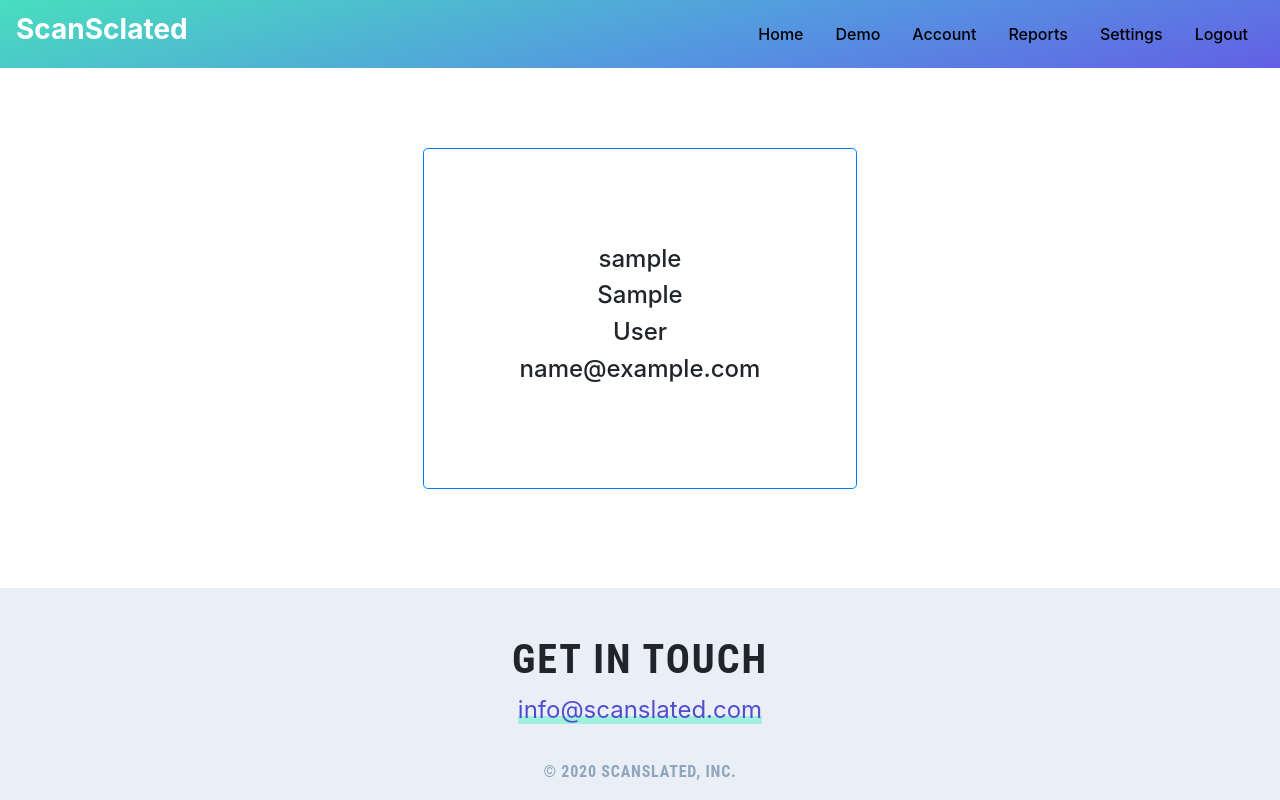
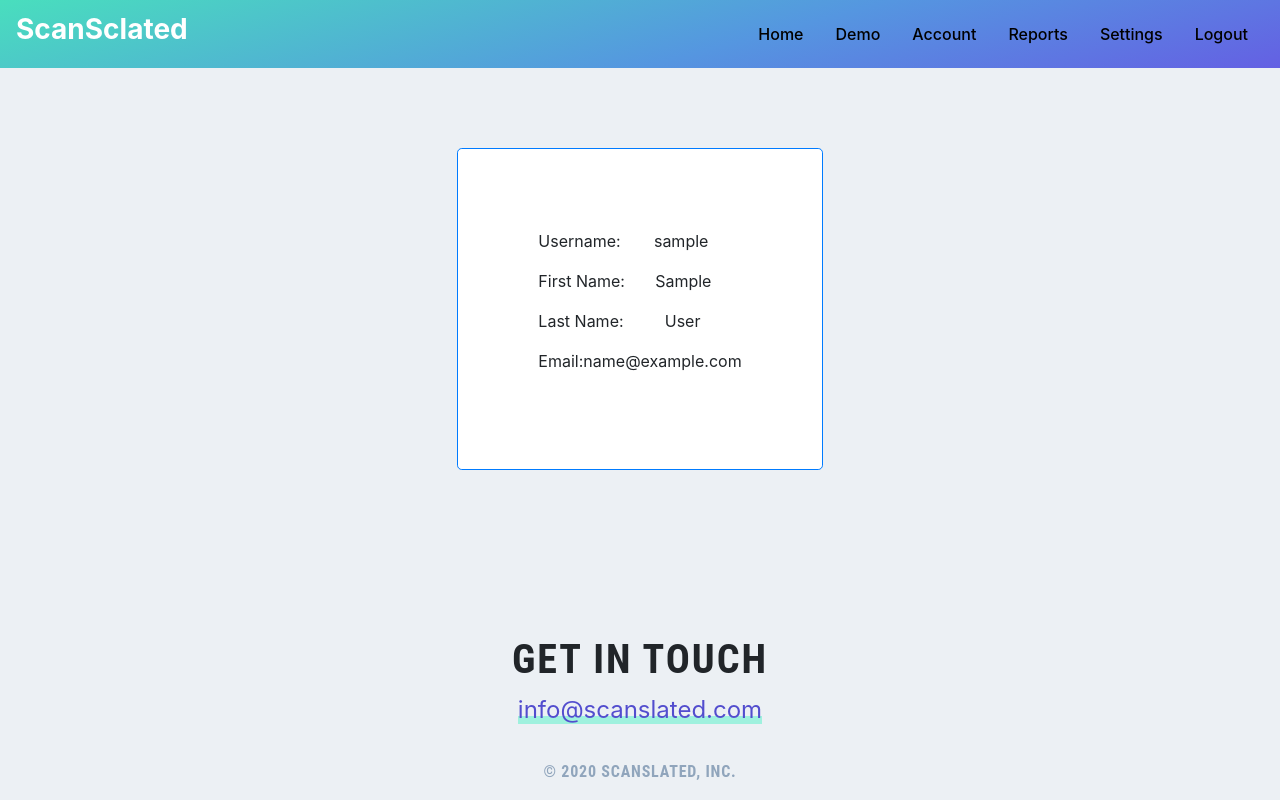
Before and after one commit to DResthal/ScanSlated-Portal, a Django app: page /user_account/myaccount/ in a window 1280 px wide. Run offline with Django 3.2, Linux system fonts and the light colour scheme; the visitor is signed in with stand-in values (Sample User, id 1); some libraries are stand-ins or nearby versions.

Commit message:
Add reports urls

```diff
--- a/app/templates/index.html
+++ b/app/templates/index.html
@@ -11,7 +11,7 @@
         <style>
             body {
                 min-height: 100vh;
-                background-color: #e9eef7;
+                background-color: #ecf0f4;
             }
 
             .page-content {
@@ -20,7 +20,7 @@
 
             main {
                 flex: 1 1 auto;
-                background-color: white;
+
             }
 
         </style>
--- a/app/templates/nav.html
+++ b/app/templates/nav.html
@@ -25,8 +25,8 @@
         <a href="{% url 'website:home'%}" class="nav-link">Home</a>
         <a href="#" class="nav-link">Demo</a>
         {% if user.is_authenticated %}
-            <a href="{% url 'user_account:myaccount'%}" class="nav-link">Account</a>
-            <a href="#" class="nav-link">Reports</a>
+            <a href="{% url 'user_account:myaccount' %}" class="nav-link">Account</a>
+            <a href="{% url 'user_account:reports' %}" class="nav-link">Reports</a>
             <a href="#" class="nav-link">Settings</a>
             <a href="/logout" class="nav-link">Logout</a>
         {% else %}
--- a/app/user_account/admin.py
+++ b/app/user_account/admin.py
@@ -29,4 +29,6 @@ class ReportAdmin(admin.ModelAdmin):
 
     inlines = [ReportFieldInline, ReportFindingsInline]
 
+    save_as = True
+
 admin.site.register(Report, ReportAdmin)
--- a/app/user_account/templates/user_account/myaccount.html
+++ b/app/user_account/templates/user_account/myaccount.html
@@ -11,24 +11,52 @@
 
         .info-container {
             margin: auto;
+
             margin-top: 5rem;
-            padding: 6rem;
+            padding: 5rem;
             display: inline-block;
+            background-color: white;
         }
+        .item-box {
+            margin: auto;
+            display: flex;
+            justify-content: space-between;
+        }
+        .
     </style>
 <div class="container">
     <div class="info-container border border-primary rounded-lg">
-        <div class="mx-auto text-center">
-            <h4>{{user.username}}</h4>
+        <div class="item-box">
+            <div class="category">
+                <p>Username:</p>
+            </div>
+            <div class="mx-auto text-center">
+                <p>{{user.username}}</p>
+            </div>
         </div>
-        <div class="mx-auto text-center">
-            <h4>{{user.first_name}}</h4>
+        <div class="item-box d-flex justify-content-between mx-auto">
+            <div class="category">
+                <p>First Name:</p>
+            </div>
+            <div class="mx-auto">
+                <p>{{user.first_name}}</p>
+            </div>
         </div>
-        <div class="mx-auto text-center">
-            <h4>{{user.last_name}}</h4>
+        <div class="item-box d-flex justify-content-between mx-auto">
+            <div class="category">
+                <p>Last Name:</p>
+            </div>
+            <div class="mx-auto text-center">
+                <p>{{user.last_name}}</p>
+            </div>
         </div>
-        <div class="mx-auto text-center">
-            <h4>{{user.email}}</h4>
+        <div class="item-box d-flex justify-content-between mx-auto">
+            <div class="category">
+                <p>Email:</p>
+            </div>
+            <div class="mx-auto text-center">
+                <p>{{user.email}}</p>
+            </div>
         </div>
     </div>
 </div>
--- a/app/user_account/templates/user_account/settings.html
+++ /dev/null
@@ -1,4 +0,0 @@
-{% extends 'index.html' %}
-{% block content %}
-    <h1>Settings</h1>
-{% endblock %}
--- a/app/user_account/urls.py
+++ b/app/user_account/urls.py
@@ -6,4 +6,6 @@ urlpatterns = [
     path(r"register/", views.register, name="register"),
     path('myaccount/', views.myaccount, name="myaccount"),
     path('success/', views.success, name='success'),
+    path('reports/', views.Reports.as_view(), name='reports'),
+    path('myaccount/report/<int:pk>/detail', views.ReportDetail.as_view(), name='report_detail'),
 ]
--- a/app/user_account/views.py
+++ b/app/user_account/views.py
@@ -2,6 +2,7 @@ from django.shortcuts import render, redirect
 from django.contrib.auth import login, authenticate
 from django.contrib.auth.models import User
 from django.views.generic import DetailView, ListView
+from .models import Report
 from .forms import RegisterForm
 
 def register(response):
@@ -21,3 +22,16 @@ def login(request):
 
 def myaccount(request):
     return render(request, 'user_account/myaccount.html')
+
+class Reports(ListView):
+    model = Report
+    context_object_name = 'reports'
+    template_name ='user_account/reports_list.html'
+
+    def get_query_set(self):
+        return request.User.reports_set.all()
+
+class ReportDetail(DetailView):
+    model = Report
+    context_object_name = 'report'
+    template_name = 'user_account/report_detail.html'
```
Also changed, not shown: app/user_account/templates/user_account/edit.html (deleted, +0 -18 lines), app/user_account/templates/user_account/report_detail.html (added, +60 -0 lines), app/user_account/templates/user_account/reports_list.html (added, +46 -0 lines), app/website/templates/website/demo.py (added).
